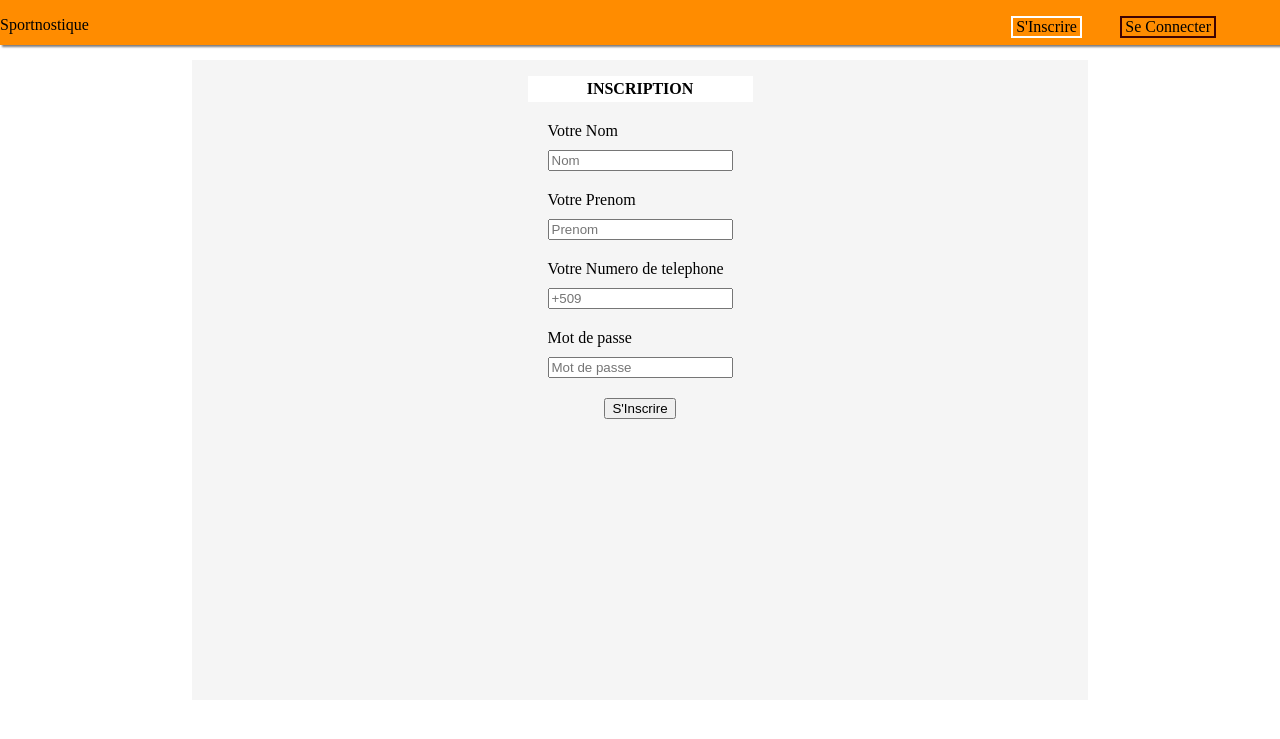
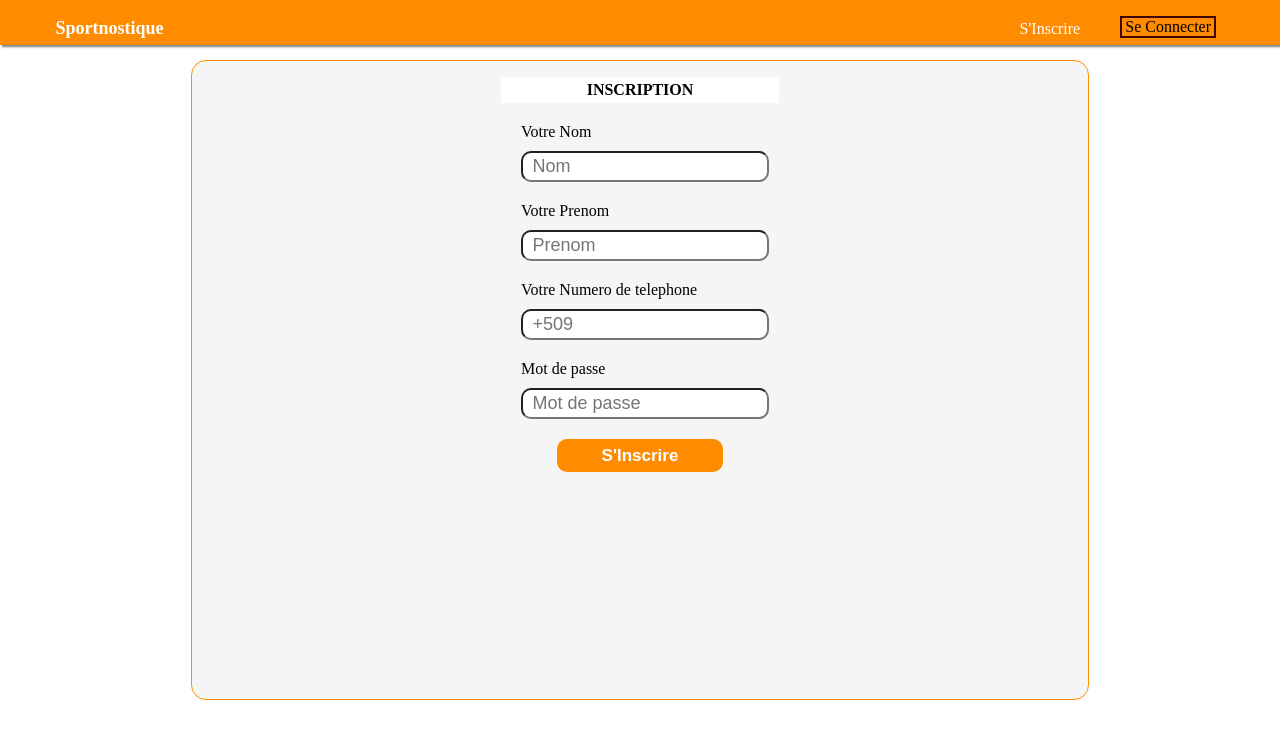
Before and after one commit to berginaluidgy/Sportnostique, a Django app: page / in a window 1280 px wide. Shown: the top 739 px of the page. Run offline with Django 5.2, Linux system fonts and the light colour scheme.

Commit message:
15/1/2024 first change

```diff
--- a/Sportapp/Static/js/adm.js
+++ b/Sportapp/Static/js/adm.js
@@ -7,7 +7,7 @@ console.log(window.location.host)
 console.log(btn.value)
 
 async function getdata() {
-     console.log('https://'+window.location.host+'/getuser/'+taksearch.value)
+     console.log('http://'+window.location.host+'/getuser/'+taksearch.value)
     const response = await fetch('http://'+window.location.host+'/getuser/'+taksearch.value);
     const data = await response.json();
     var nameusergetparent=document.createElement('div')
@@ -53,7 +53,7 @@ async function getdata() {
         console.log(nameusergetclique)
     async function getdata() {
 
-        const response = await fetch('https://'+window.location.host+'/checking/'+taksearch.value);
+        const response = await fetch('http://'+window.location.host+'/checking/'+taksearch.value);
         const data = await response.json();
         console.log(data)
         if(data.isactif==true){
--- a/Sportapp/Templates/page/Home.html
+++ b/Sportapp/Templates/page/Home.html
@@ -12,12 +12,20 @@
  <link rel="stylesheet" href="{% static 'css/systemauth.css'%}">
  <link rel="stylesheet" href="https://cdnjs.cloudflare.com/ajax/libs/font-awesome/6.4.0/css/all.min.css" integrity="sha512-iecdLmaskl7CVkqkXNQ/ZH/XLlvWZOJyj7Yy7tcenmpD1ypASozpmT/E0iPtmFIB46ZmdtAc9eNBvH0H/ZpiBw==" crossorigin="anonymous" referrerpolicy="no-referrer" />
  <link rel="stylesheet" href="{% static 'css/mediaquery.css '%}">
+ <link rel="stylesheet" href="https://cdnjs.cloudflare.com/ajax/libs/font-awesome/6.4.0/css/all.min.css" integrity="sha512-iecdLmaskl7CVkqkXNQ/ZH/XLlvWZOJyj7Yy7tcenmpD1ypASozpmT/E0iPtmFIB46ZmdtAc9eNBvH0H/ZpiBw==" crossorigin="anonymous" referrerpolicy="no-referrer" />
  <title>Sportnostique</title>
 
  <style>
      header{
     height: 45px;
          background:darkorange;
+
+}
+#name{
+    font-size: 18px;
+    margin-left: 4%;
+    color: white;
+    font-weight: bolder;
 
 }
 
@@ -37,17 +45,19 @@
     margin-right: 5%;
    justify-content: center;
    align-items: center;
+
 }
 #signup>p{
-border:solid 2px white;
-padding-left: 3px;
-padding-right: 3px;
-
+border:solid 2% white;
+/* padding-left: 3px;
+padding-right: 3px; */
+padding-right: 2%;
+color:white;
 }
 #login>p{
     border:solid 2px rgb(63, 3, 3);
     padding-left: 3px;
-padding-right: 3px;
+
 
     }
 
@@ -65,12 +75,15 @@ width: 100%;
 background-color: white;
 height: 80%;
 
+
 }
 #authchild{
     display: flex;
     justify-content: center;
     width: 70%;
     background-color: whitesmoke;
+    border: solid 1px darkorange;
+    border-radius: 15px;
 }
 
 
@@ -80,19 +93,35 @@ height: 80%;
 }
 input{
 margin-top: 10px;
-    height:15px;
-
+    height:25px;
+    border-radius: 10px;
+padding-left: 4%;
+font-size: 18px;
    }
    label
 
 #send{
+    width: 100%;
 display: flex;
 justify-content: center;
+
 }
 #send>div{
+
     width: 100%;
     display: flex;
     justify-content: center;
+}
+#send>div>button{
+    flex-shrink: 1;
+    width: 60%;
+    background-color: darkorange;
+    padding: 2%;
+    border-radius: 10px;
+    border: solid 1px transparent;
+    color: white;
+    font-weight: bolder;
+    font-size: 17px;
 }
 
 #what{
@@ -100,6 +129,11 @@ justify-content: center;
     background-color: white;
     padding: 4px;
     font-weight: bold;
+}
+
+#fa-futbol-o{
+    color: white;
+
 }
  </style>
 </head>
--- a/Sportapp/views.py
+++ b/Sportapp/views.py
@@ -22,11 +22,12 @@ from rest_framework import generics
 import jwt
 from rest_framework.views import APIView
 import time
+from django.contrib.auth.hashers import make_password
 directionhome='./page/Home.html'
 directionuser='./page/Users.html'
 directionpayment='./page/payment.html'
 directionadm='./page/adminpage.html'
-
+directionlogin='/login'
 
 # @login_required
 @api_view(['get'])
@@ -96,6 +97,7 @@ class loginApi(APIView):
         name=request.data['name']
         password=request.data['password']
         user=User.objects.filter(name=name).first()
+        print(user.password)
         if user is None:
             raise AuthenticationFailed("Nom d'utilisateur non trouvé")
         if not user.check_password(password):
@@ -128,31 +130,43 @@ def home(request):
     print(name,boost,password,numero)
     if boost=='signup':
         print('signup')
-        endpoint=base_uri+'signup'
+        endpoint='sportnostique.onrender.com/'+'signup/'
         print(endpoint)
-        print('gooooo')
-        Usercreate=User.objects.create(name=name,prenom=prenom, password=password)
+    #     print('gooooo')
+        Usercreate=User.objects.create(name=name,prenom=prenom, password=make_password(password))
         user=User.objects.filter(name=name).first()
         account=Account.objects.create(nom=name,prenom=prenom,tel=numero,affiliate=0,argentGagner=0,codeAff=0,identifiant=0)
 
-        response=requests.post('signup',json={
+    #     response=requests.post('signup',json={
 
-       "name":name,
-       "prenom":prenom,
-       "password":password,
+    #    "name":name,
+    #    "prenom":prenom,
+    #    "password":password,
 
-        })
+    #     })
 
-        print(response.status_code)
-        print(response.json())
+    #     print(response.status_code)
+    #     print(response.json())
        # if response.status_code==200:
         return render(request,directionpayment)
 
     if boost=='login':
+        # endpoint='//sportnostique.onrender.com/'+directionlogin
+        # print(endpoint)
+        # response=requests.post(endpoint,json={
+
+        # "name":name,
+
+        # "password":password,
+
+        # })
+        # print(response.status_code)
+        # print(response.json())
         print('loginreper')
         user=User.objects.filter(name=name).first()
         print(user)
         checkingUser=user.check_password(password)
+        print(checkingUser)
         #checkingUser=authenticate(request, username=name, password=password)
         print('etape 2',checkingUser)
         if checkingUser==True:
```
Also changed, not shown: Sportapp/Templates/page/adminpage.html (+7 -2 lines).
